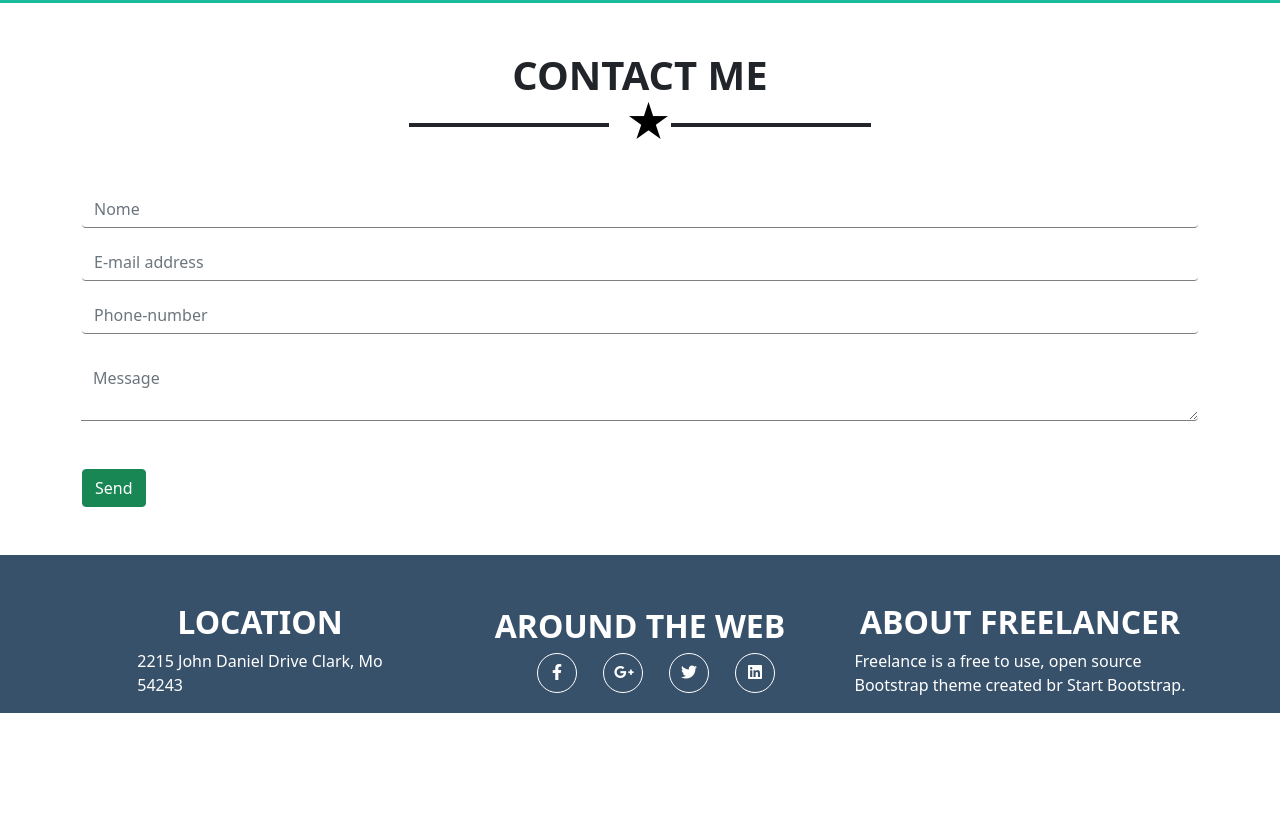
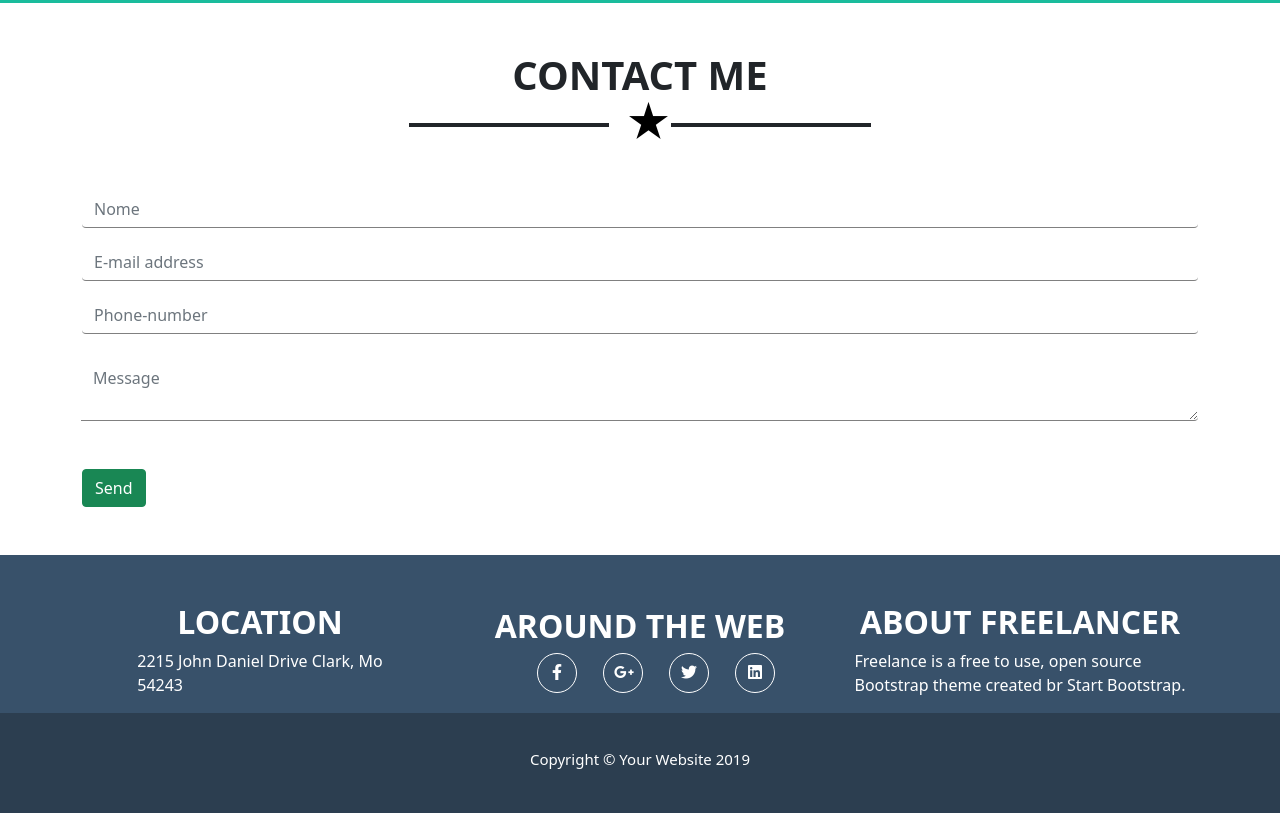
Before and after one commit to EngeneerProgram/html-css-bootstrap-freelancer, a plain HTML site: page index.html in a window 1280 px wide. Shown: the part 1778-2591 px from the top of the page. Before the commit the page ends 2491 px from the top, so only its background shows below. Drawn offline with nearby package versions, Linux system fonts and the light colour scheme.

Commit message:
final commit

```diff
--- a/index.html
+++ b/index.html
@@ -190,10 +190,16 @@
         <p>Freelance is a free to use, open source <br>Bootstrap theme created br <span class="destro">Start Bootstrap</span>.</p>
         </div>
       </div>
+
     </footer>
    </div>
- </div>
 
+
+
+</div>
+ <div class="under_footer container-fluid copyright d-flex justify-content-center align-items-center">
+    <h3>Copyright &copy; Your Website 2019</h3>
+  </div>
 
 
 </body>
```
